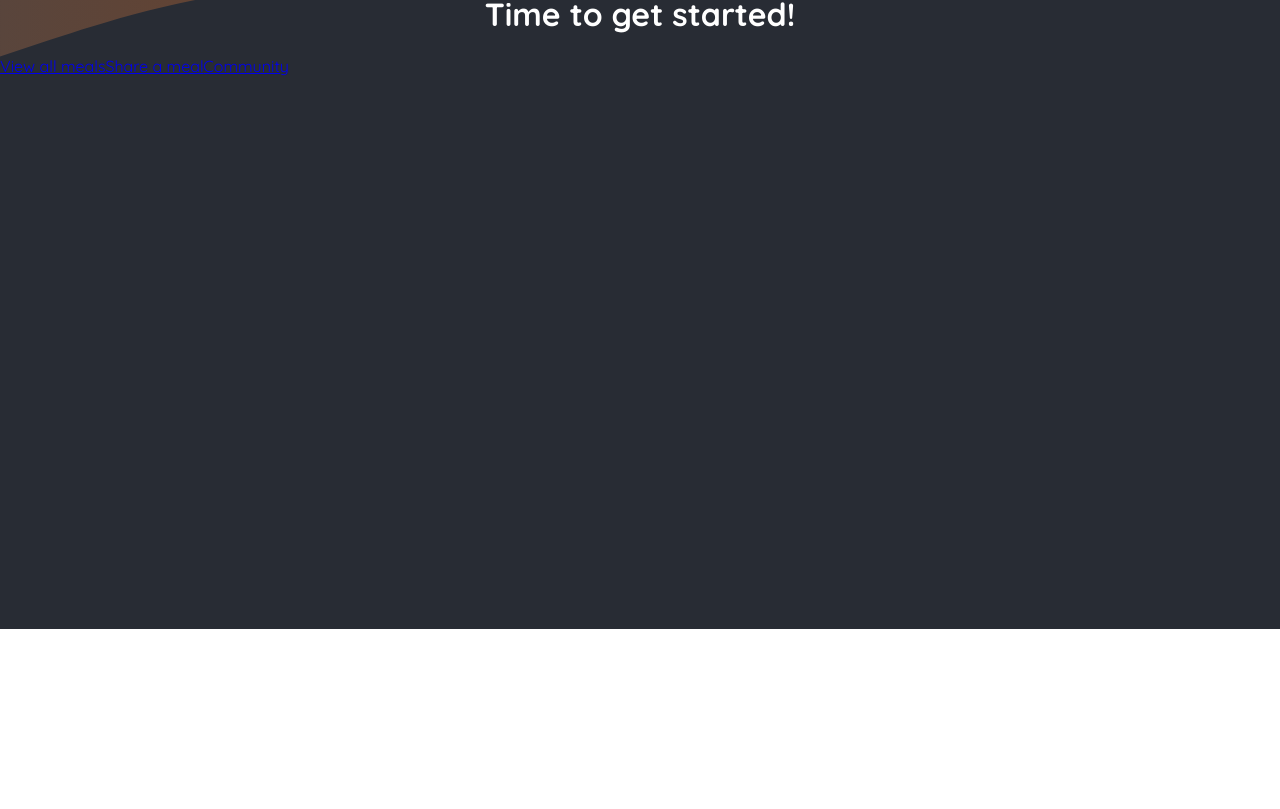
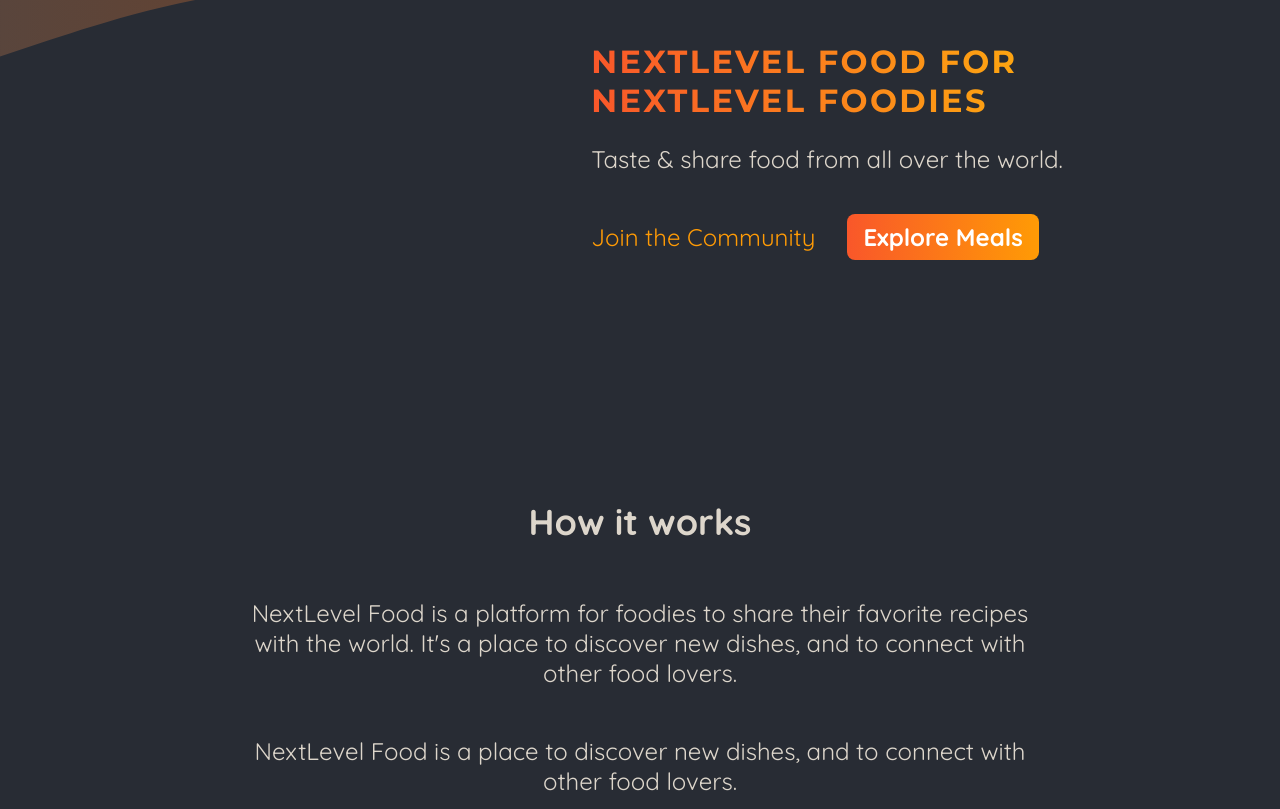
Before and after one commit to YuliaPelia/foodies-NextJS, a Next.js app: page / in a window 1280 px wide. Shown: the part 171-980 px from the top of the page. Before the commit the page ends 800 px from the top, so only its background shows below. Built offline with nearby package versions, Linux system fonts and the light colour scheme.

Commit message:
feat: added

```diff
--- a/app/page.js
+++ b/app/page.js
@@ -1,15 +1,50 @@
-import Link from "next/link";
+import Link from 'next/link';
+
+import classes from './page.module.css';
 
 export default function Home() {
   return (
-    <main>
-      <h1 style={{ color: 'white', textAlign: 'center' }}>
-        Time to get started!
-      </h1>
+    <>
+      <header className={classes.header}>
+        <div className={classes.slideshow}></div>
+        <div>
+          <div className={classes.hero}>
+            <h1>NextLevel Food for NextLevel Foodies</h1>
+            <p>Taste & share food from all over the world.</p>
+          </div>
+          <div className={classes.cta}>
+            <Link href="/community">Join the Community</Link>
+            <Link href="/meals">Explore Meals</Link>
+          </div>
+        </div>
+      </header>
+      <main>
+        <section className={classes.section}>
+          <h2>How it works</h2>
+          <p>
+            NextLevel Food is a platform for foodies to share their favorite
+            recipes with the world. It&apos;s a place to discover new dishes, and to
+            connect with other food lovers.
+          </p>
+          <p>
+            NextLevel Food is a place to discover new dishes, and to connect
+            with other food lovers.
+          </p>
+        </section>
 
-      <Link href="/meals">View all meals</Link>
-      <Link href="/meals/share">Share a meal</Link>
-      <Link href="/community">Community</Link>
-    </main>
+        <section className={classes.section}>
+          <h2>Why NextLevel Food?</h2>
+          <p>
+            NextLevel Food is a platform for foodies to share their favorite
+            recipes with the world. It&apos;s a place to discover new dishes, and to
+            connect with other food lovers.
+          </p>
+          <p>
+            NextLevel Food is a place to discover new dishes, and to connect
+            with other food lovers.
+          </p>
+        </section>
+      </main>
+    </>
   );
 }
--- /dev/null
+++ b/app/page.module.css
@@ -0,0 +1,75 @@
+.header {
+    display: flex;
+    gap: 3rem;
+    margin: 3rem auto;
+    width: 90%;
+    max-width: 75rem;
+  }
+
+  .slideshow {
+    width: 40rem;
+    height: 25rem;
+  }
+
+  .hero {
+    color: #ddd6cb;
+    font-size: 1.5rem;
+  }
+
+  .hero h1 {
+    font-size: 2rem;
+    font-weight: bold;
+    font-family: 'Montserrat', sans-serif;
+    letter-spacing: 0.15rem;
+    text-transform: uppercase;
+    background: linear-gradient(90deg, #f9572a, #ffc905);
+    background-clip: text;
+    -webkit-background-clip: text;
+    -webkit-text-fill-color: transparent;
+  }
+
+  .cta {
+    font-size: 1.5rem;
+    display: flex;
+    gap: 1rem;
+  }
+
+  .cta a {
+    display: inline-block;
+    margin-top: 1rem;
+    padding: 0.5rem 1rem;
+    border-radius: 0.5rem;
+    background: linear-gradient(90deg, #f9572a, #ff9b05);
+    color: #ffffff;
+    font-weight: bold;
+    text-decoration: none;
+  }
+
+  .cta a:hover,
+  .cta a:active {
+    background: linear-gradient(90deg, #fd4715, #f9b241);
+  }
+
+  .cta a:first-child {
+    background: transparent;
+    font-weight: normal;
+    color: #ff9b05;
+    padding-left: 0;
+  }
+
+  .cta a:first-child:hover,
+  .cta a:first-child:active {
+    background: transparent;
+    color: #f9b241;
+  }
+
+  .section {
+    display: flex;
+    flex-direction: column;
+    color: #ddd6cb;
+    font-size: 1.5rem;
+    max-width: 50rem;
+    width: 90%;
+    margin: 2rem auto;
+    text-align: center;
+  }
--- a/next.config.js
+++ b/next.config.js
@@ -1,8 +1,9 @@
 /** @type {import('next').NextConfig} */
 const nextConfig = {
     basePath: "/foodies-NextJS",
-    output: "export",  // <=== enables static exports
+
     reactStrictMode: true,
+
 }
 
 module.exports = nextConfig
```
